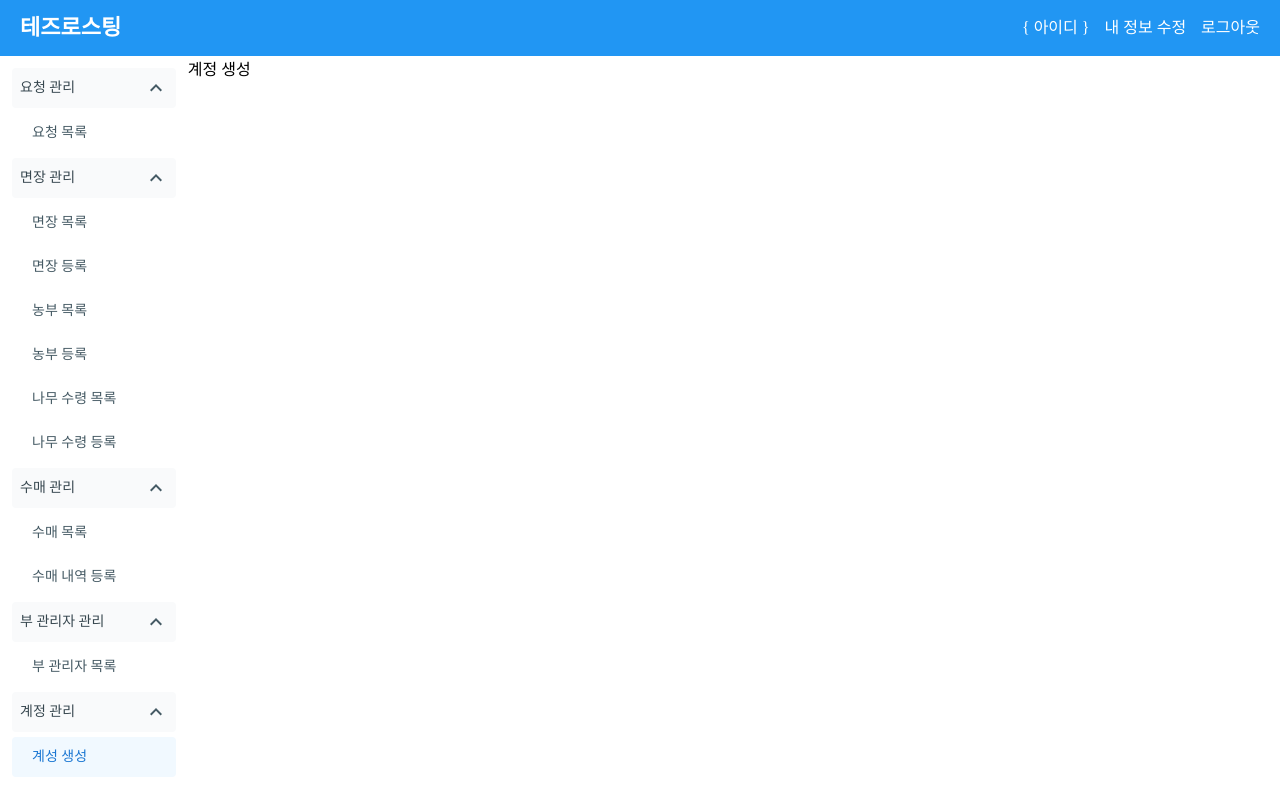
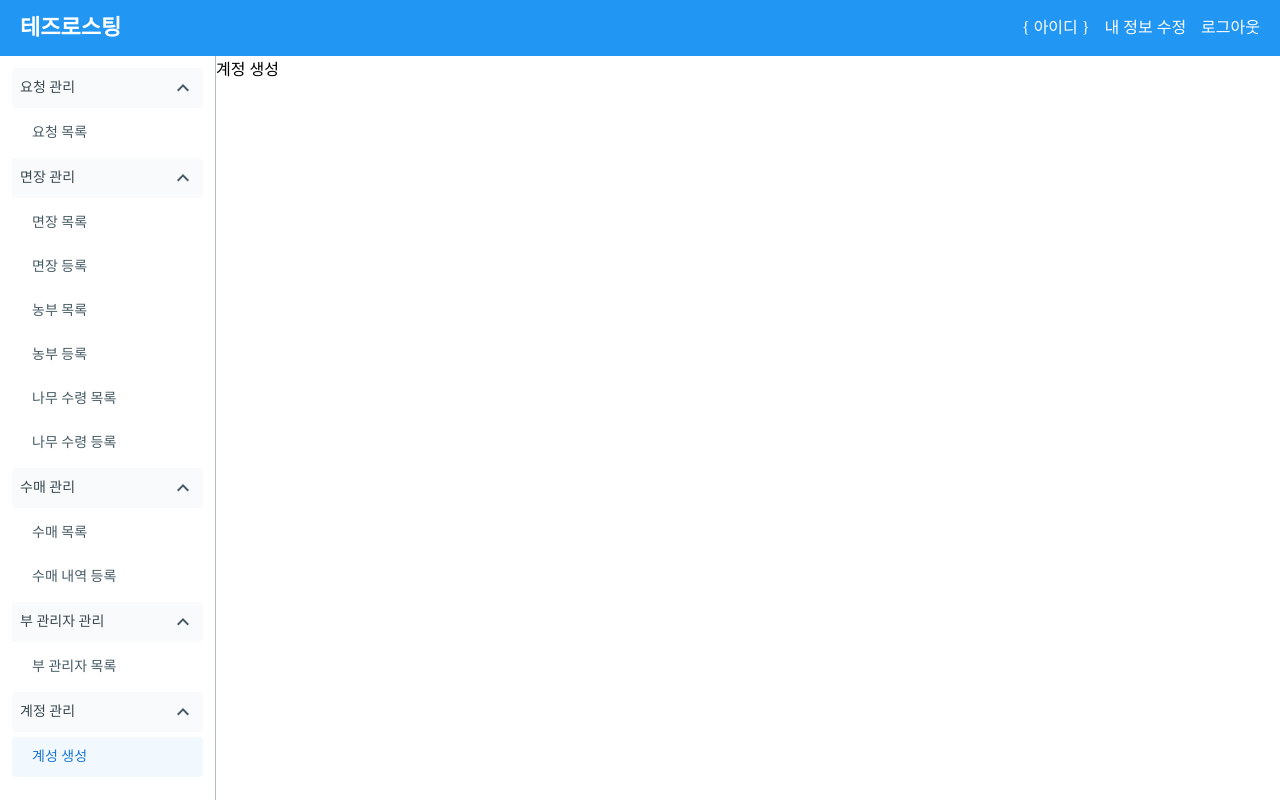
Before and after one commit to media-art-nation/coffee-frontend, a React (Vite) app: page /account/register in a window 1280 px wide. Built offline with nearby package versions, Linux system fonts and the light colour scheme.

Commit message:
[style] 사이드바 minWidth, border 속성 추가

```diff
--- a/src/routers/Lnb.tsx
+++ b/src/routers/Lnb.tsx
@@ -42,10 +42,15 @@ const Lnb = () => {
     const navigate = useNavigate();
     const { pathname } = useLocation();
 
-    console.log(pathname);
-
     return (
-        <Stack sx={{ padding: '12px', width: '216px', gap: '5px' }}>
+        <Stack
+            sx={{
+                padding: '12px',
+                minWidth: '216px',
+                gap: '5px',
+                borderRight: `1px solid ${palette.grey[200]}`,
+            }}
+        >
             {lnbData.map((v) => {
                 return (
                     <Accordion
```
